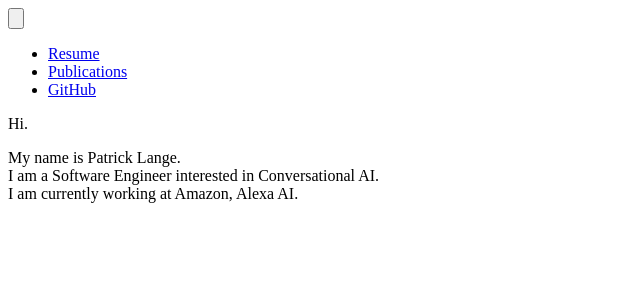
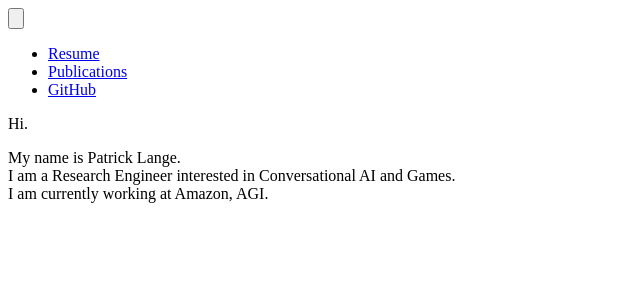
Before and after one commit to langep/patricklange.dev, a Next.js app: page / in a window 1280 px wide. Shown: the top 300 px of the page, without its empty margins (0-640 px from the left). Built offline with nearby package versions, Linux system fonts and the light colour scheme.

Commit message:
Update website

```diff
--- a/pages/index.tsx
+++ b/pages/index.tsx
@@ -14,8 +14,8 @@ export default function Home() {
                     <p className="font-medium text-5xl md:text-9xl">Hi.</p>
                     <p className="text-base md:text-3xl py-5">
                         My name is <span className="">Patrick Lange</span>. <br />I am a{' '}
-                        <span className="">Software Engineer</span> interested in Conversational AI. <br />I am
-                        currently working at Amazon, Alexa AI.
+                        <span className="">Research Engineer</span> interested in Conversational AI and Games. <br />I am
+                        currently working at Amazon, AGI.
                     </p>
                 </div>
             </div>
```
Also changed, not shown: 1 other file (tests, documents, lock files or other folders).
